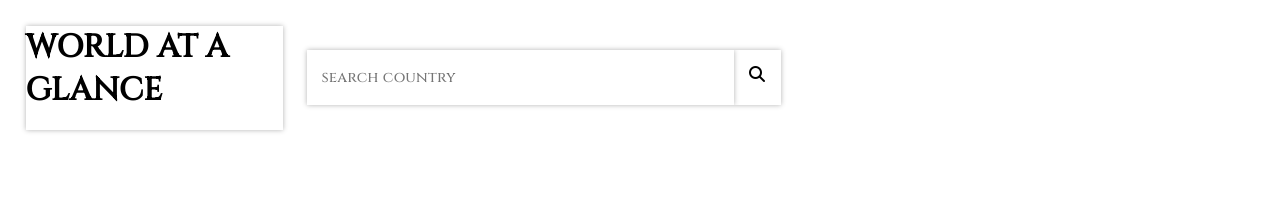
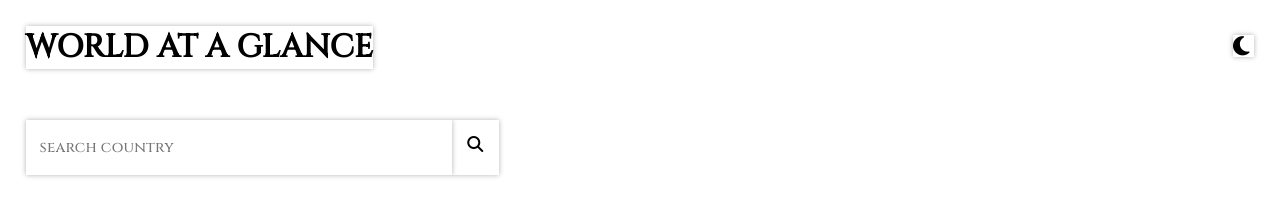
Before and after one commit to nitessy/Countries, a plain HTML site: page flag/index.html in a window 1280 px wide. Drawn offline with Linux system fonts and the light colour scheme; no server answers; a web font is replaced by a local one.

Commit message:
Update index.html

```diff
--- a/flag/index.html
+++ b/flag/index.html
@@ -12,7 +12,7 @@
 </head>
 <body>
     <div class="container"> <h1> WORLD AT A GLANCE</h1>
-<!--     <button class="toggle"><i class=" fa fa-light fa-moon"></i></button> </div> -->
+    <button class="toggle"><i class=" fa fa-light fa-moon"></i></button> </div>
 
     <DIV class="container">
         <div class="form">
```
